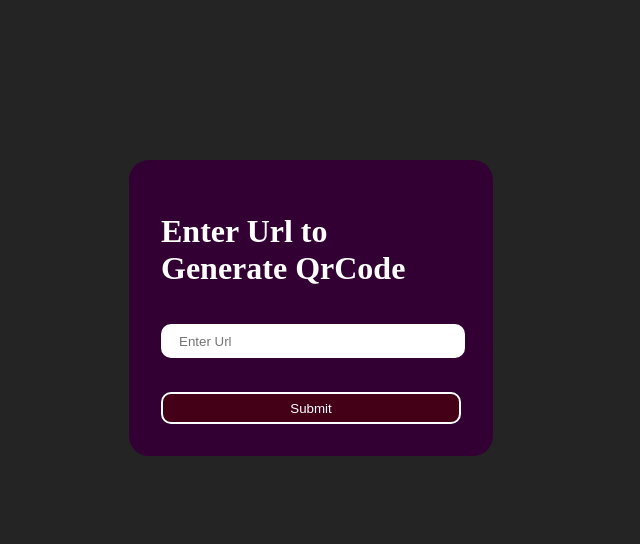
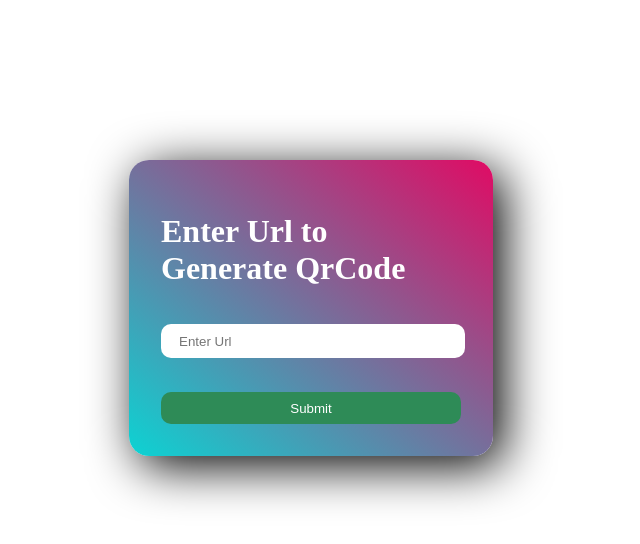
Before and after one commit to sharmagaurav1912/QrCode-Generator, a plain HTML site: page index.html in a window 1280 px wide. Shown: the whole page, without its empty margins (329-969 px from the left). Drawn offline with Linux system fonts and the light colour scheme.

Commit message:
Update style.css
//update ui and deployed at github pages

```diff
--- a/style.css
+++ b/style.css
@@ -1,7 +1,3 @@
-body{
-    background-color: rgb(36, 36, 36);
-}
-
 .container{
     width: 100%;
     height: 600px;
@@ -16,7 +12,9 @@ body{
     max-height: auto;
     border-radius: 20px;
     padding: 2rem 2rem;
-    background-color: rgb(51, 0, 51);
+    background: linear-gradient(to top right, rgb(12, 211, 211), #e00b64);
+    box-shadow: 10px 10px 50px black;
+
 }
 
 h1{
@@ -45,8 +43,8 @@ input:focus{
 button{
     width: 100%;
     height: 2rem;
-    background-color: rgb(68, 0, 23);
+    background-color: seagreen;
     color: white;
-    border: 2px solid white;
     border-radius: 10px;
+    border: none;
 }
```
